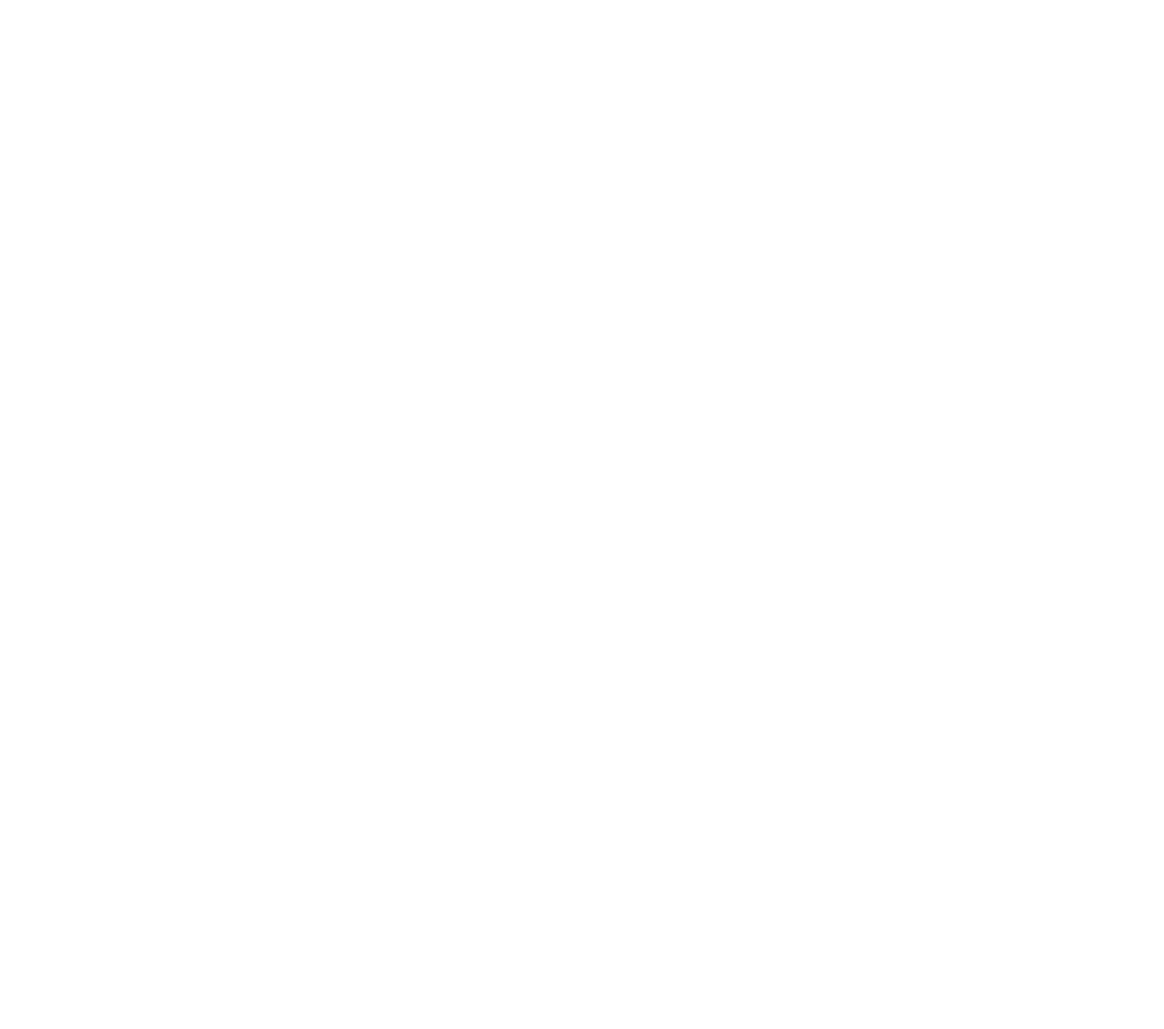
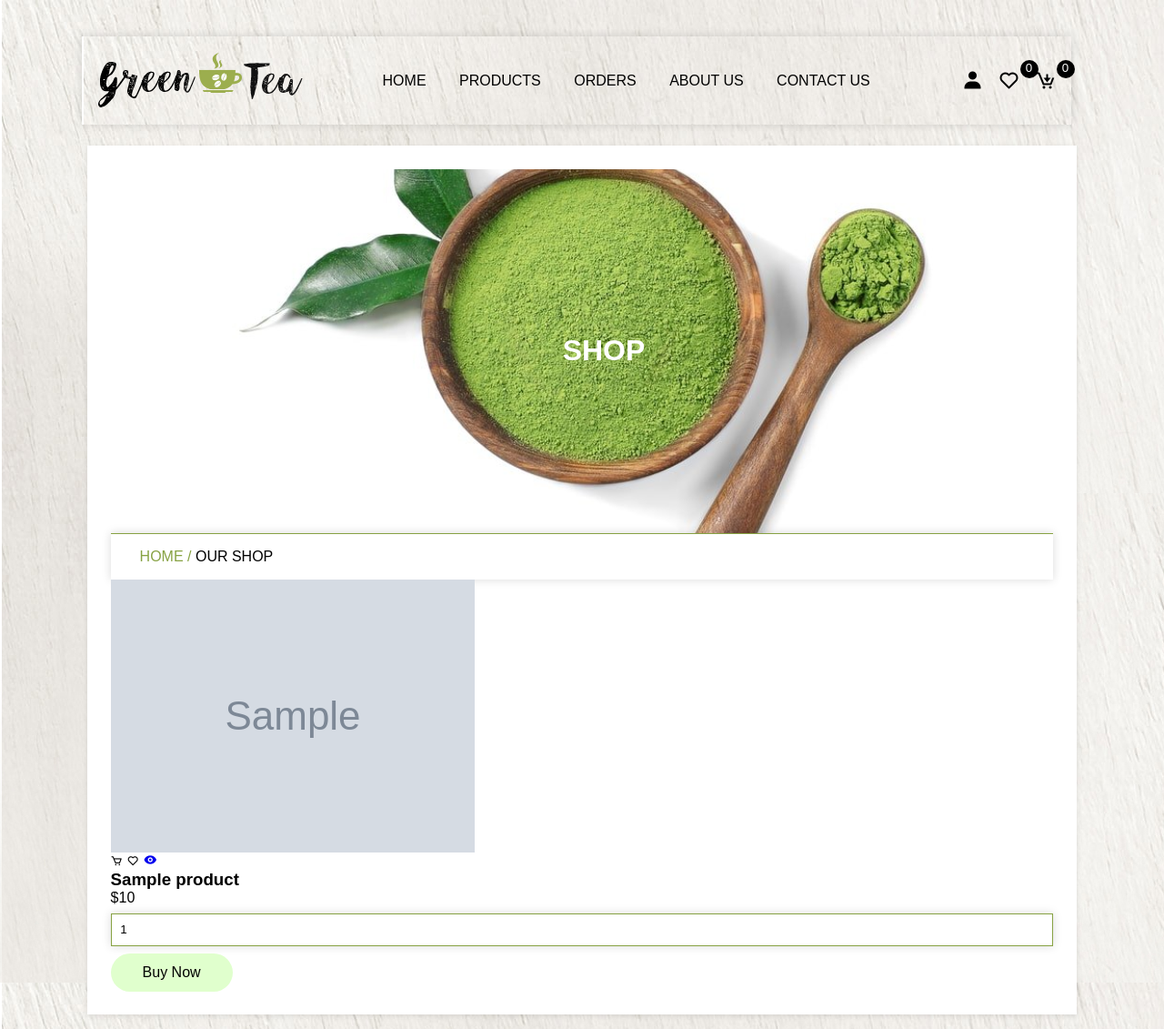
Before and after one commit to ImashaKalpani/Jewellery-shop-website, a PHP site: page /view_products.php in a window 1280 px wide. Before the commit the page is empty. Shown: the whole page at 91% size. Before the commit the page ends 800 px from the top, so only its background shows below. Run offline with PHP 8.4, Linux system fonts and the light colour scheme; tables that the repository leaves empty or names only in its code hold one stand-in row (values such as "Sample post"); grey boxes marked "Sample" are stand-in pictures.

Commit message:
Add login and view products features

```diff
--- a/view_products.php
+++ b/view_products.php
@@ -0,0 +1,130 @@
+<?php
+include 'components/connection.php';
+session_start();
+
+if (isset($_SESSION['user_id'])) {
+    $user_id = $_SESSION['user_id'];
+} else {
+    $user_id = '';
+}
+
+if (isset($_POST['logout'])) {
+    session_destroy();
+    header('location: login.php');
+}
+
+// adding products in wishlist
+if (isset($_POST['add_to_wishlist'])) {
+    $id = unique_id(); // Assuming unique_id() function is defined elsewhere
+    $product_id = $_POST['product_id'];
+
+    $verify_wishlist = $conn->prepare("SELECT * FROM `wishlist` WHERE user_id = ? AND product_id = ?");
+    $verify_wishlist->execute([$user_id, $product_id]);
+
+    $cart_num = $conn->prepare("SELECT * FROM `cart` WHERE user_id = ? AND product_id = ?");
+    $cart_num->execute([$user_id, $product_id]);
+
+    if ($verify_wishlist->rowCount() > 0) {
+        $warning_msg[] = 'product already exist in your wishlist';
+    } elseif ($cart_num->rowCount() > 0) {
+        $warning_msg[] = 'product already exist in your cart';
+    } else {
+        $select_price = $conn->prepare("SELECT * FROM `products` WHERE id = ? LIMIT 1");
+        $select_price->execute([$product_id]);
+        $fetch_price = $select_price->fetch(PDO::FETCH_ASSOC);
+
+        $insert_wishlist = $conn->prepare("INSERT INTO `wishlist` (id, user_id, product_id, price) VALUES(?, ?, ?, ?)");
+        $insert_wishlist->execute([$id, $user_id, $product_id, $fetch_price['price']]);
+        $success_msg[] = 'product added to wishlist successfully';
+    }
+}
+
+// adding products in cart
+if (isset($_POST['add_to_cart'])) {
+    $id = unique_id();
+    $product_id = $_POST['product_id'];
+    $qty = $_POST['qty'];
+    $qty = filter_var($qty, FILTER_SANITIZE_STRING);
+
+    $verify_cart = $conn->prepare("SELECT * FROM `cart` WHERE user_id = ? AND product_id = ?");
+    $verify_cart->execute([$user_id, $product_id]);
+
+    $max_cart_items = $conn->prepare("SELECT * FROM `cart` WHERE user_id = ?");
+    $max_cart_items->execute([$user_id]);
+
+    if ($verify_cart->rowCount() > 0) {
+        $warning_msg[] = 'product already exist in your cart';
+    } elseif ($max_cart_items->rowCount() > 20) {
+        $warning_msg[] = 'cart is full';
+    } else {
+        $select_price = $conn->prepare("SELECT * FROM `products` WHERE id = ? LIMIT 1");
+        $select_price->execute([$product_id]);
+        $fetch_price = $select_price->fetch(PDO::FETCH_ASSOC);
+
+        $insert_cart = $conn->prepare("INSERT INTO `cart` (id, user_id, product_id, price, qty) VALUES(?, ?, ?, ?, ?)");
+        $insert_cart->execute([$id, $user_id, $product_id, $fetch_price['price'], $qty]);
+        $success_msg[] = 'product added to cart successfully';
+    }
+}
+?>
+<style type="text/css">
+    <?php include 'style.css'; ?>
+</style>
+<!DOCTYPE html>
+<html lang="en">
+
+<head>
+    <meta charset="UTF-8">
+    <meta name="viewport" content="width=device-width, initial-scale=1.0">
+    <link href="https://unpkg.com/boxicons@2.1.4/css/boxicons.min.css" rel="stylesheet">
+    <title>Jewlery Shop - shop page</title>
+</head>
+
+<body>
+    <?php include 'components/header.php'; ?>
+    <div class="main">
+        <div class="banner">
+            <h1>shop</h1>
+        </div>
+        <div class="title2">
+            <a href="home.php">home <span>/</span></a> our shop
+        </div>
+        <section class="products">
+            <div class="box-container">
+                <?php
+                $select_products = $conn->prepare("SELECT * FROM `products`");
+                $select_products->execute();
+                if ($select_products->rowCount() > 0) {
+                    while ($fetch_products = $select_products->fetch(PDO::FETCH_ASSOC)) {
+                ?>
+                        <form action="" method="post" class="box">
+                            <img src="image/<?php echo $fetch_products['image']; ?>" class="img">
+                            <div class="button">
+                                <button type="submit" name="add_to_cart" class="bx bx-cart"></button>
+                                <button type="submit" name="add_to_wishlist" class="bx bx-heart"></button>
+                                <a href="view_page.php?pid=<?php echo $fetch_products['id']; ?>" class="bx bxs-show"></a>
+                            </div>
+                            <h3 class="name"><?php echo $fetch_products['name']; ?></h3>
+                            <input type="hidden" name="product_id" value="<?php echo $fetch_products['id']; ?>">
+                            <div class="fles">
+                                <p class="price">$<?php echo $fetch_products['price']; ?></p>
+                                <input type="number" name="qty" required min="1" value="1" max="99" maxlength="2" class="qty">
+                            </div>
+                            <a href="checkout.php?get_id=<?php echo $fetch_products['id']; ?>" class="btn">buy now</a>
+                        </form>
+                <?php
+                    }
+                } else {
+                    echo '<p class="empty">no products added yet!</p>';
+                }
+                ?>
+            </div>
+        </section>
+    </div>
+    <?php include 'components/footer.php'; ?>
+    <script src="https://cdnjs.cloudflare.com/ajax/libs/sweetalert/2.1.2/sweetalert.min.js"></script>
+    <script src="script.js"></script>
+    <?php include 'components/alert.php'; ?>
+</body>
+
+</html>
```
Also changed, not shown: login.php (+3 -4 lines).
